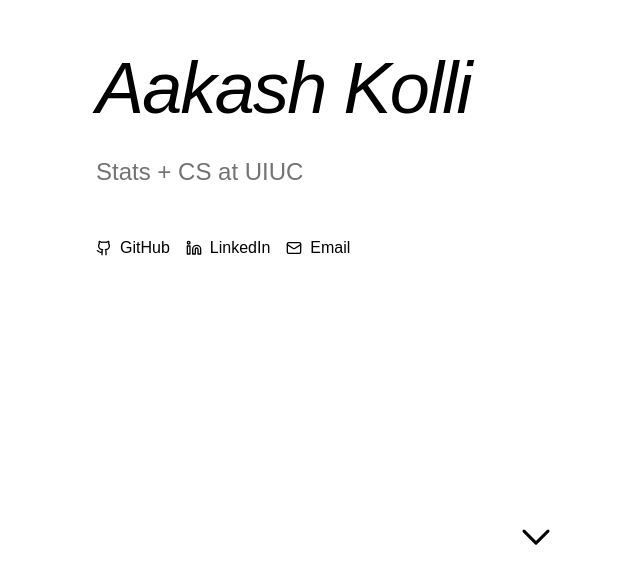
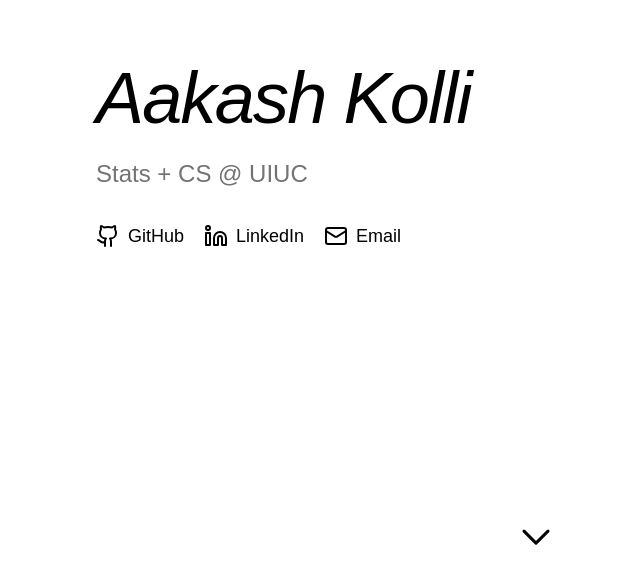
Before and after one commit to aakashkolli/aakashkolli.github.io, a React (Vite) app: page / in a window 1280 px wide. Shown: the part 212-800 px from the top of the page, without its empty margins (128-768 px from the left). Built offline with nearby package versions, Linux system fonts and the light colour scheme; the HTML template or start-up script is replaced by a standard one.

Commit message:
Update Hero component: adjust spacing, increase icon/text size, and minor text changes

```diff
--- a/src/components/Hero.tsx
+++ b/src/components/Hero.tsx
@@ -52,7 +52,7 @@ const Hero = () => {
           animate={{ opacity: 1 }}
           transition={{ duration: 0.8 }}
         >
-          <h1 className="text-4xl md:text-6xl lg:text-7xl tracking-tight leading-[0.95] mb-8 italic">
+          <h1 className="text-4xl md:text-6xl lg:text-7xl tracking-tight leading-[0.95] mb-6 italic">
             <span
               style={{ cursor: 'pointer', display: 'inline-block' }}
             >
@@ -61,8 +61,8 @@ const Hero = () => {
               ))}
             </span>
           </h1>
-          <p className="text-xl md:text-2xl text-muted-foreground max-w-md leading-relaxed mb-12">
-            Stats + CS at{' '}
+          <p className="text-xl md:text-2xl text-muted-foreground max-w-md leading-relaxed mb-8">
+            Stats + CS @{' '}
             <span
               style={{ cursor: 'pointer', display: 'inline-block' }}
             >
@@ -74,7 +74,7 @@ const Hero = () => {
         </motion.div>
 
         <motion.div
-          className="flex flex-wrap gap-4 text-base"
+          className="flex flex-wrap gap-5 text-lg"
           initial={{ opacity: 0 }}
           animate={{ opacity: 1 }}
           transition={{ duration: 0.8, delay: 0.2 }}
@@ -83,27 +83,27 @@ const Hero = () => {
             href="https://github.com/aakashkolli"
             target="_blank"
             rel="noopener noreferrer"
-            className="inline-flex items-center gap-2 text-foreground hover:text-muted-foreground transition-colors"
+            className="inline-flex items-center gap-2 text-foreground hover:text-muted-foreground transition-colors text-lg"
           >
-            <Github className="w-4 h-4" />
+            <Github className="w-6 h-6" />
             GitHub
           </a>
           <a
             href="https://linkedin.com/in/aakash-kolli"
             target="_blank"
             rel="noopener noreferrer"
-            className="inline-flex items-center gap-2 text-foreground hover:text-muted-foreground transition-colors"
+            className="inline-flex items-center gap-2 text-foreground hover:text-muted-foreground transition-colors text-lg"
           >
-            <Linkedin className="w-4 h-4" />
+            <Linkedin className="w-6 h-6" />
             LinkedIn
           </a>
           <Dialog open={emailDialogOpen} onOpenChange={setEmailDialogOpen}>
             <DialogTrigger asChild>
               <button
-                className="inline-flex items-center gap-2 text-foreground hover:text-muted-foreground transition-colors focus:outline-none"
+                className="inline-flex items-center gap-2 text-foreground hover:text-muted-foreground transition-colors focus:outline-none text-lg"
                 aria-label="Contact via email"
               >
-                <Mail className="w-4 h-4" />
+                <Mail className="w-6 h-6" />
                 Email
               </button>
             </DialogTrigger>
```
Also changed, not shown: 4 other files (tests, documents, lock files or other folders).
